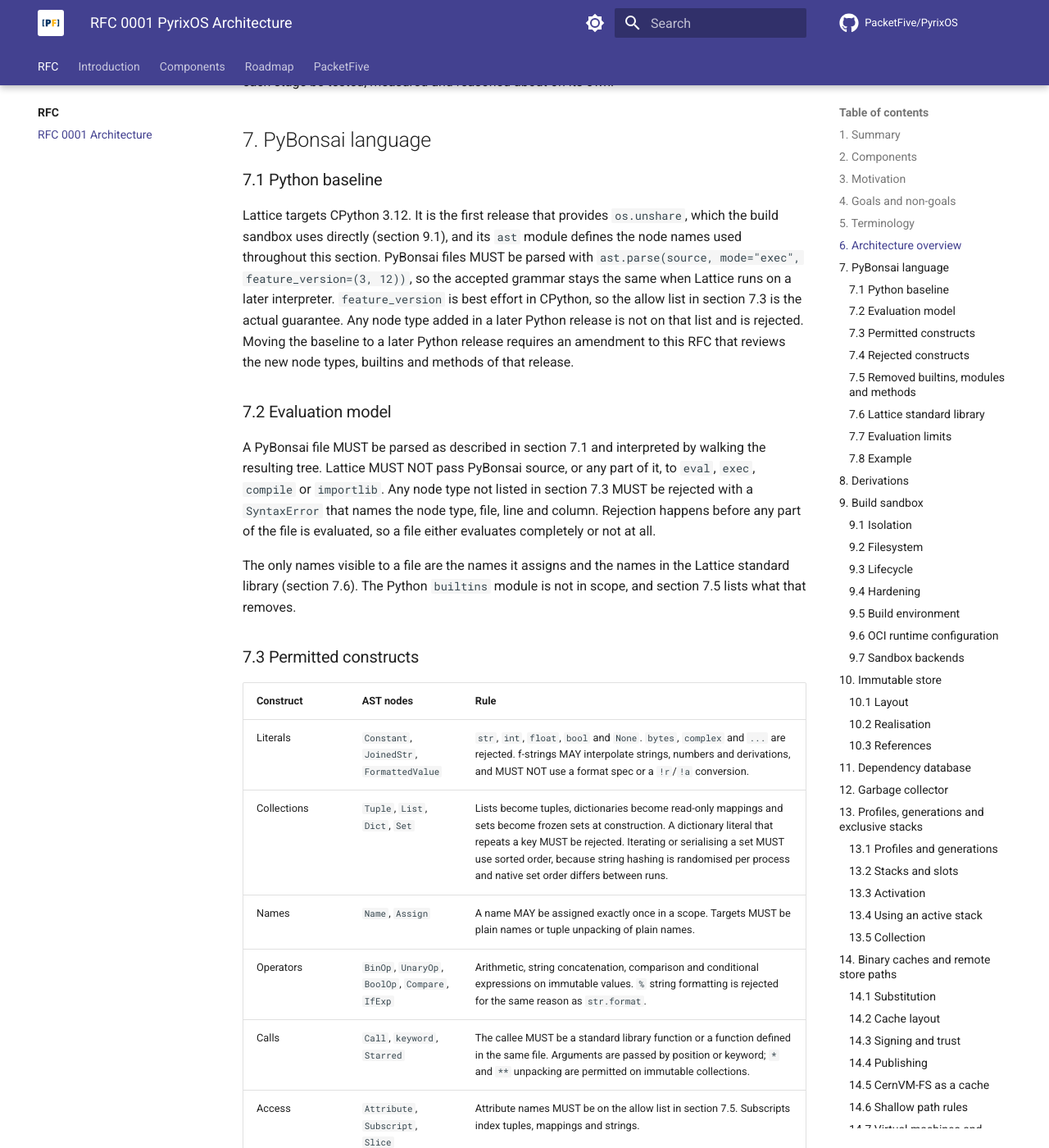
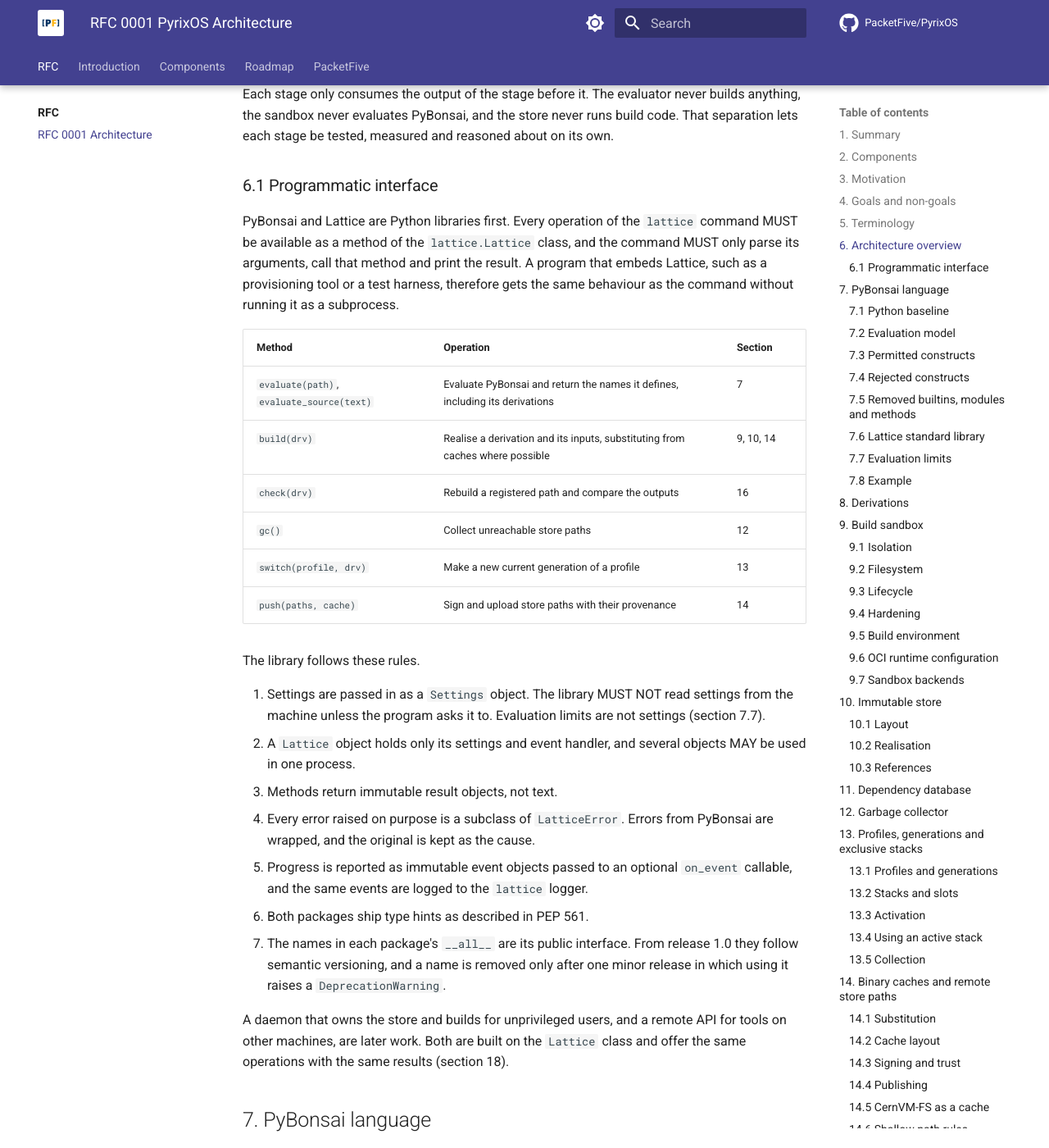
Before and after one commit to PacketFive/PyrixOS, an MkDocs documentation site: the page built from docs/rfc/0001-pyrixos-architecture.md, in a window 1280 px wide and 1400 px high, scrolled down 7566 px. Shown: the whole window at 82% size. Built offline with MkDocs 1.6.1 and Material for MkDocs 9.7.7, drawn with Linux system fonts in a browser that asks for light colours; comment, search, counter and statistics services are not loaded; some of the changed text lies outside the part shown.

Commit message:
Document programmatic interface and Phase 7
Signed-off-by: Weqaar Janjua <weqaar.janjua@gmail.com>

````diff
--- a/docs/rfc/0001-pyrixos-architecture.md
+++ b/docs/rfc/0001-pyrixos-architecture.md
@@ -106,6 +106,7 @@ Standard Python is imperative and allows side effects, which breaks reproducible
 | Prebuilt store paths fetched from signed caches, in full or on demand | Building derivations on remote machines |
 | A built-in namespace sandbox in pure Python, with optional container and microVM backends for stronger isolation | |
 | Signed build provenance meeting SLSA Build level 3 | |
+| Every operation available to other Python programs through a stable, typed library interface | |
 
 ## 5. Terminology
 
@@ -176,6 +177,31 @@ flowchart TB
 ```
 
 Each stage only consumes the output of the stage before it. The evaluator never builds anything, the sandbox never evaluates PyBonsai, and the store never runs build code. That separation lets each stage be tested, measured and reasoned about on its own.
+
+### 6.1 Programmatic interface
+
+PyBonsai and Lattice are Python libraries first. Every operation of the `lattice` command MUST be available as a method of the `lattice.Lattice` class, and the command MUST only parse its arguments, call that method and print the result. A program that embeds Lattice, such as a provisioning tool or a test harness, therefore gets the same behaviour as the command without running it as a subprocess.
+
+| Method | Operation | Section |
+| --- | --- | --- |
+| `evaluate(path)`, `evaluate_source(text)` | Evaluate PyBonsai and return the names it defines, including its derivations | 7 |
+| `build(drv)` | Realise a derivation and its inputs, substituting from caches where possible | 9, 10, 14 |
+| `check(drv)` | Rebuild a registered path and compare the outputs | 16 |
+| `gc()` | Collect unreachable store paths | 12 |
+| `switch(profile, drv)` | Make a new current generation of a profile | 13 |
+| `push(paths, cache)` | Sign and upload store paths with their provenance | 14 |
+
+The library follows these rules.
+
+1. Settings are passed in as a `Settings` object. The library MUST NOT read settings from the machine unless the program asks it to. Evaluation limits are not settings (section 7.7).
+2. A `Lattice` object holds only its settings and event handler, and several objects MAY be used in one process.
+3. Methods return immutable result objects, not text.
+4. Every error raised on purpose is a subclass of `LatticeError`. Errors from PyBonsai are wrapped, and the original is kept as the cause.
+5. Progress is reported as immutable event objects passed to an optional `on_event` callable, and the same events are logged to the `lattice` logger.
+6. Both packages ship type hints as described in PEP 561.
+7. The names in each package's `__all__` are its public interface. From release 1.0 they follow semantic versioning, and a name is removed only after one minor release in which using it raises a `DeprecationWarning`.
+
+A daemon that owns the store and builds for unprivileged users, and a remote API for tools on other machines, are later work. Both are built on the `Lattice` class and offer the same operations with the same results (section 18).
 
 ## 7. PyBonsai language
 
@@ -689,5 +715,8 @@ Resource limits with cgroups
 Required backend
 :   Whether a derivation may require a sandbox backend, for example the microVM backend for a build that needs a particular kernel.
 
+Daemon and remote API
+:   How a Lattice daemon lets several users share one store without write access to it, which operations unprivileged users may run, and which protocol the daemon and the remote API use.
+
 Non-Linux build hosts
 :   Whether Lattice itself runs on Windows or macOS hosts when the microVM backend is used, and where the store lives on such a host.
````
Also changed, not shown: README.md (+31 -7 lines), development-plan.md (+3 -0 lines), docs/components/lattice.md (+15 -0 lines).
